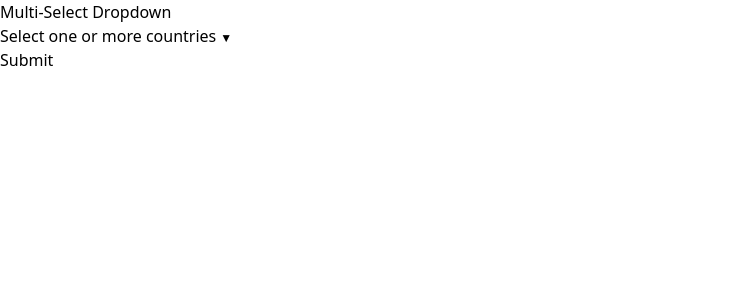
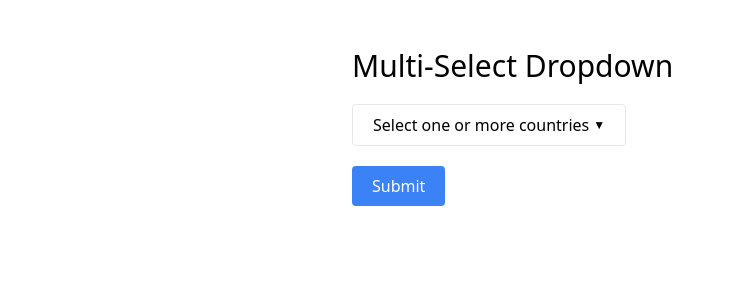
Before and after one commit to prutya/tutorial-multi-select-dropdown, a Next.js app: page / in a window 1280 px wide. Shown: the top 300 px of the page, without its empty margins (0-733 px from the left). Built offline with nearby package versions, Linux system fonts and the light colour scheme.

Commit message:
Visual polish

```diff
--- a/src/app/page.js
+++ b/src/app/page.js
@@ -35,9 +35,10 @@ const COUNTRIES = [
 
 export default function Page() {
   return (
-    <>
-      <h1>{"Multi-Select Dropdown"}</h1>
-      <form action="/api" method="post">
+    <main className="w-full max-w-xl mx-auto">
+      <h1 className="text-3xl mt-12">{"Multi-Select Dropdown"}</h1>
+      <form action="/api" method="post" className="mt-5">
+        <div>
           <MultiSelectDropdown
             formFieldName={"countries"}
             options={COUNTRIES}
@@ -46,8 +47,12 @@ export default function Page() {
             }}
             prompt="Select one or more countries"
           />
-        <input type="submit" />
+        </div>
+        <input
+          type="submit"
+          className="bg-blue-500 text-white rounded px-5 py-2 mt-5 cursor-pointer"
+        />
       </form>
-    </>
+    </main>
   );
 }
--- a/src/components/MultiSelectDropdown.jsx
+++ b/src/components/MultiSelectDropdown.jsx
@@ -66,14 +66,14 @@ export default function MultiSelectDropdown({
     <label className="relative">
       <input type="checkbox" className="hidden peer" />
 
-      <div className="cursor-pointer after:content-['▼'] after:text-xs after:ml-1 after:inline-flex after:items-center peer-checked:after:-rotate-180 after:transition-transform">
+      <div className="cursor-pointer after:content-['▼'] after:text-xs after:ml-1 after:inline-flex after:items-center peer-checked:after:-rotate-180 after:transition-transform inline-flex border rounded px-5 py-2">
         {prompt}
         {isJsEnabled && selectedOptions.length > 0 && (
-          <span className="text-blue-500">{` (${selectedOptions.length} selected)`}</span>
+          <span className="ml-1 text-blue-500">{`(${selectedOptions.length} selected)`}</span>
         )}
       </div>
 
-      <div className="absolute bg-white border transition-opacity opacity-0 pointer-events-none peer-checked:opacity-100 peer-checked:pointer-events-auto">
+      <div className="absolute bg-white border transition-opacity opacity-0 pointer-events-none peer-checked:opacity-100 peer-checked:pointer-events-auto w-full max-h-60 overflow-y-scroll">
         {isJsEnabled && (
           <ul>
             <li>
```
Lines whose indentation alone changed are shown as unchanged.
